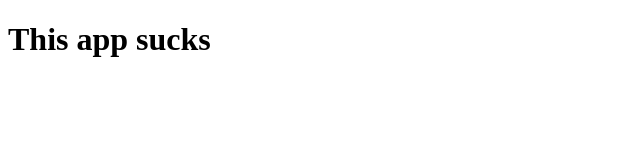
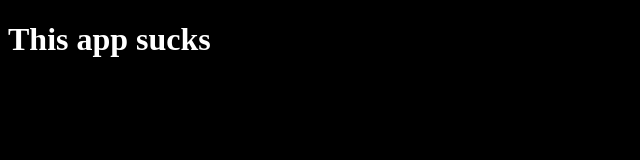
Before and after one commit to journeycruz/repo_branch_pruning, a website: page index.html in a window 1280 px wide. Shown: the whole page, without its empty margins (0-640 px from the left). Drawn offline with Linux system fonts and the light colour scheme.

Commit message:
remove styles from style.css and move into html

```diff
--- a/index.html
+++ b/index.html
@@ -5,11 +5,16 @@
     <meta charset="UTF-8">
     <meta http-equiv="X-UA-Compatible" content="IE=edge">
     <meta name="viewport" content="width=device-width, initial-scale=1.0">
-    <link href="./style.css">
     <title>Test</title>
 </head>
 
 <body>
+    <style>
+        body {
+            background-color: black;
+            color: white;
+        }
+    </style>
     <div>
         <h1>This app sucks</h1>
     </div>
--- a/style.css
+++ /dev/null
@@ -1,3 +0,0 @@
-body {
-    background-color: black;
-}
```
